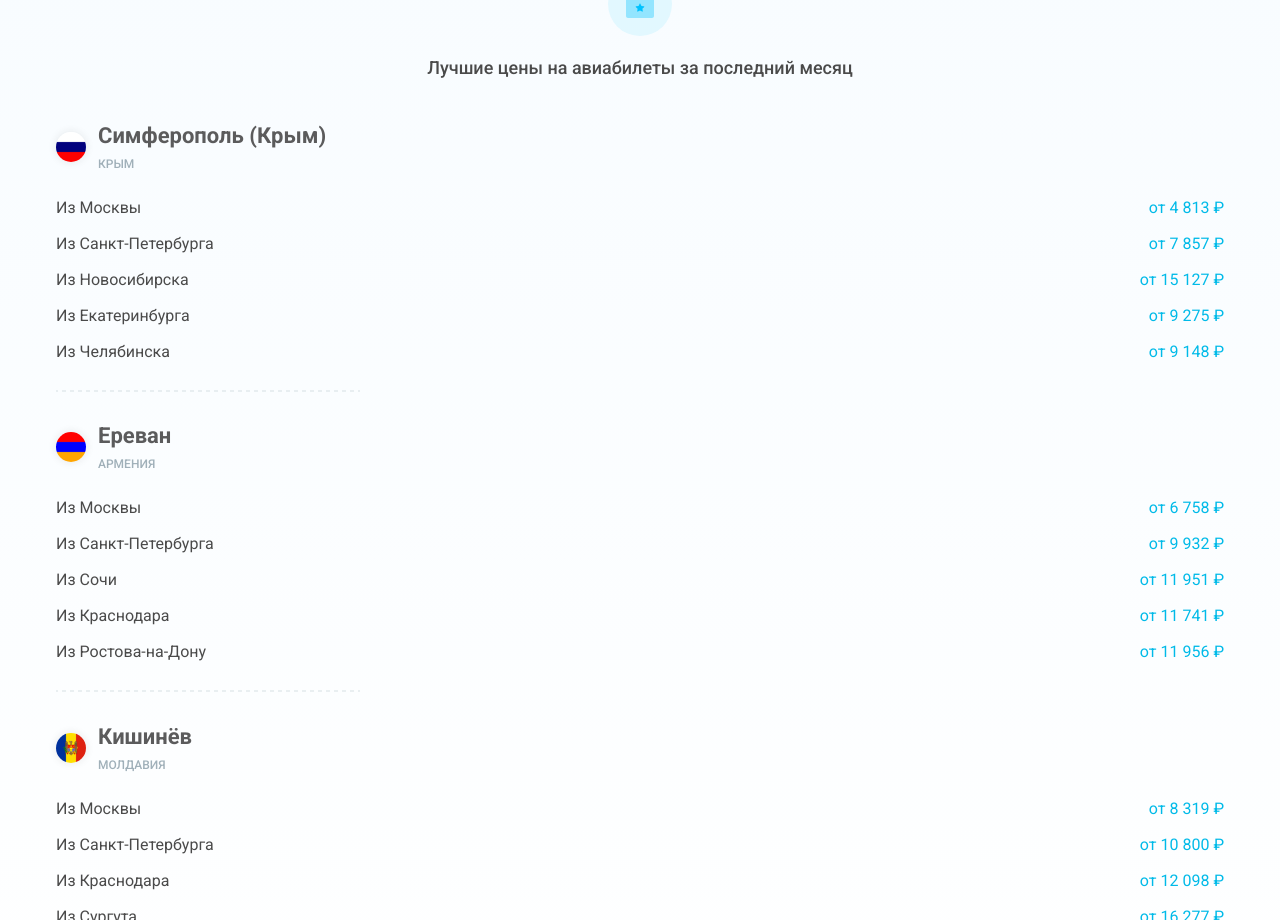
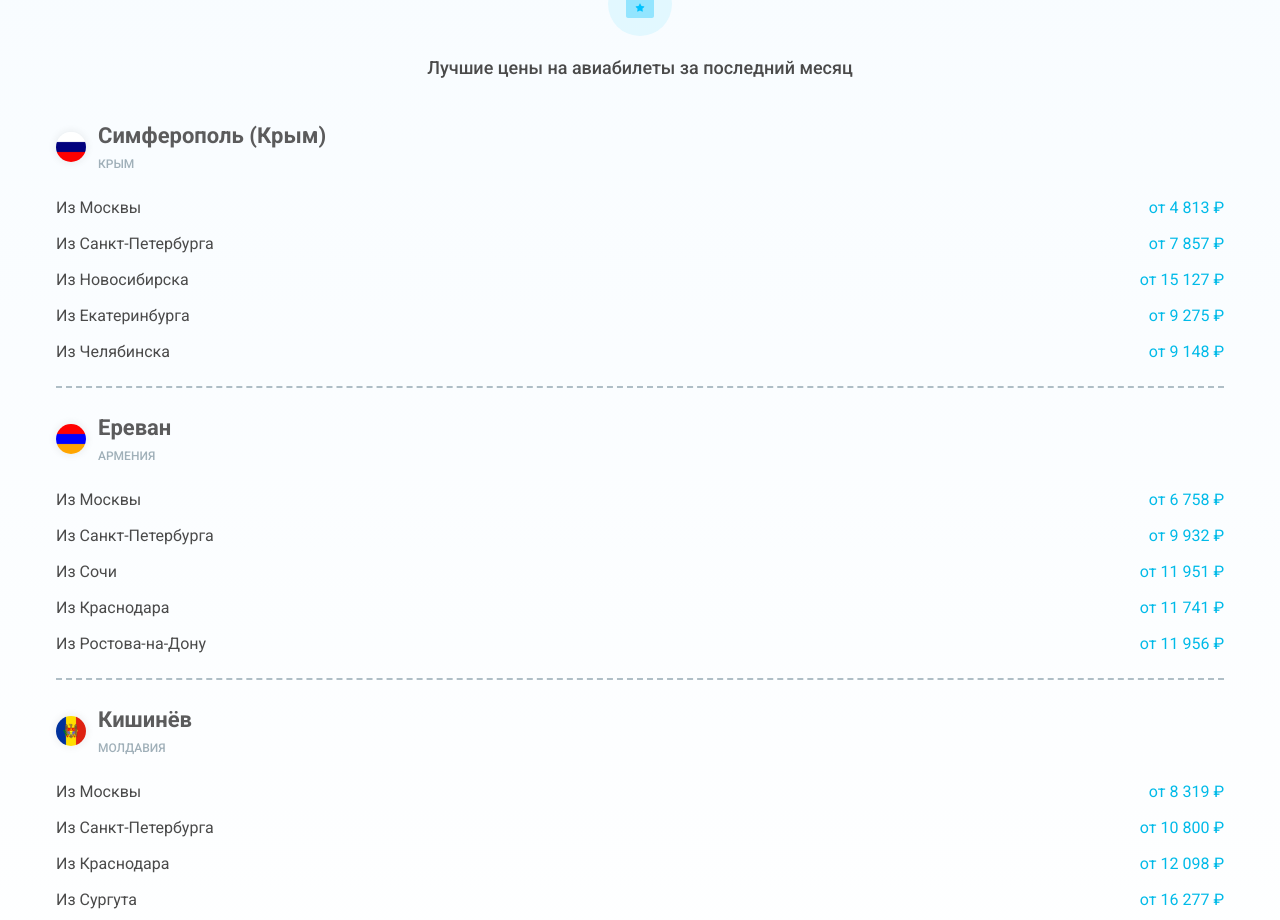
Before and after one commit to zlydenko/aviasales-demo-frontend, a React (Create React App) app: page / in a window 1280 px wide. Shown: the part 2603-3523 px from the top of the page. Built offline with nearby package versions, Linux system fonts and the light colour scheme.

Commit message:
refactor: replace separation svg elem with dashed border

```diff
--- a/src/BestPrice/index.js
+++ b/src/BestPrice/index.js
@@ -4,7 +4,6 @@ import calendar from "./calendar.svg";
 import ruFlag from "./flags/ru.png";
 import amFlag from "./flags/am.png";
 import mdFlag from "./flags/md.png";
-import separation from "./separation.svg";
 
 const Container = styled.section`
   background: linear-gradient(180deg, #f8fcff 0%, #ffffff 100%);
@@ -91,6 +90,10 @@ const Row = styled.div`
 
 const Card = styled.div`
   margin-bottom: 24px;
+  border-bottom: 2px dashed #afbec6;
+  &:last-child {
+    border-bottom: none;
+  }
 `;
 
 const SimferopolCard = () => (
@@ -123,7 +126,6 @@ const SimferopolCard = () => (
         <DepartureFrom>Из Челябинска</DepartureFrom>
         <Price>от 9 148 &#8381;</Price>
       </Row>
-      <img src={separation} alt="" />
     </main>
   </Card>
 );
@@ -158,7 +160,6 @@ const ErevanCard = () => (
         <DepartureFrom>Из Ростова-на-Дону</DepartureFrom>
         <Price>от 11 956 &#8381;</Price>
       </Row>
-      <img src={separation} alt="" />
     </main>
   </Card>
 );
```
Also changed, not shown: src/BestPrice/separation.svg (deleted).
